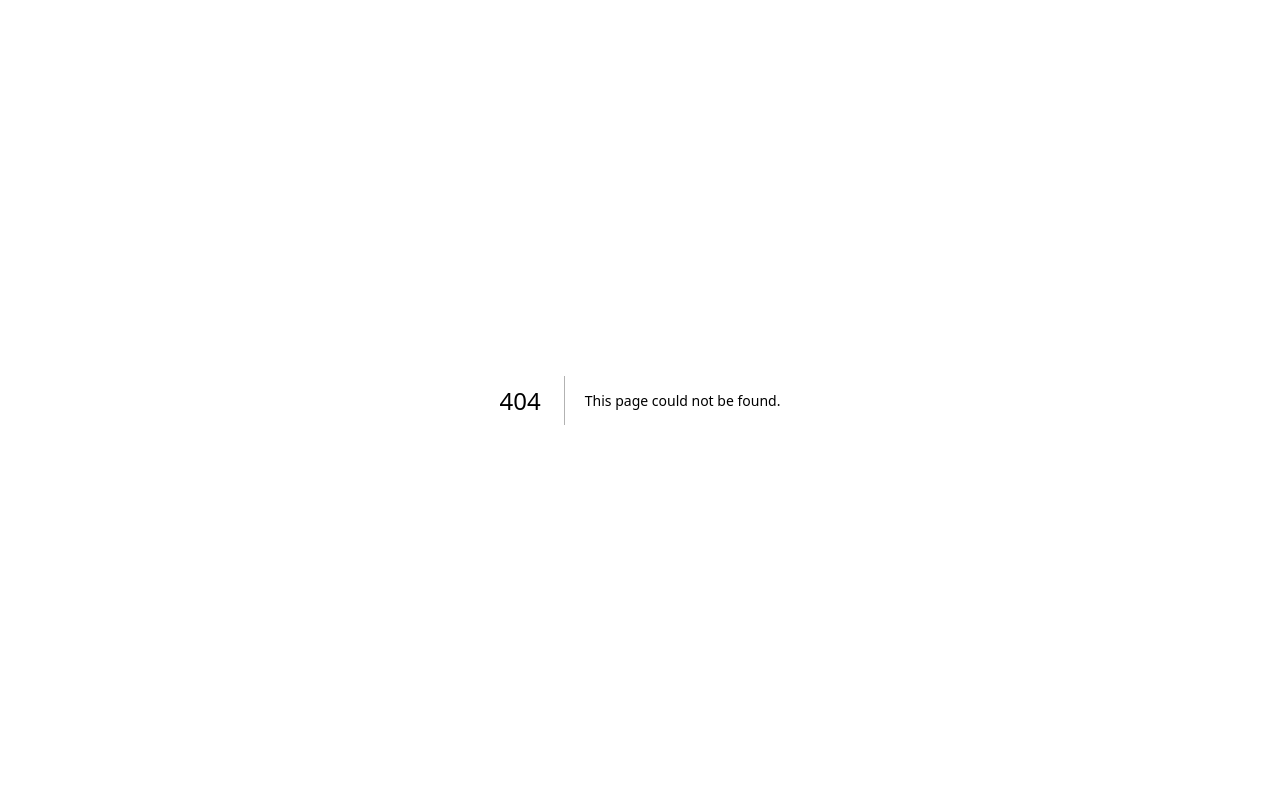
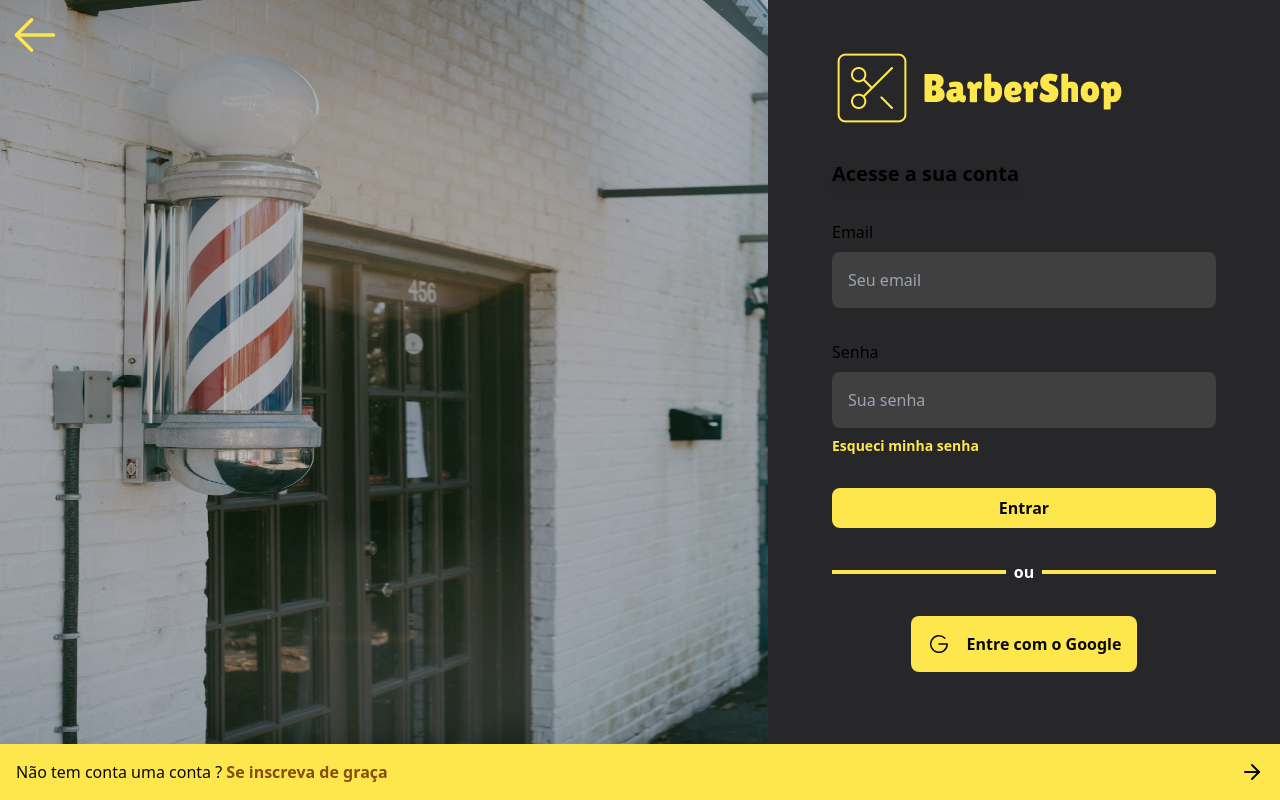
Before and after one commit to RelancioBorgesDev/CutConnect, a Next.js app: page /sign-in in a window 1280 px wide. Before the commit this address had no page. Built offline with nearby package versions, Linux system fonts and the light colour scheme.

Commit message:
feat: add pagina de login

```diff
--- /dev/null
+++ b/src/app/(auth)/layout.tsx
@@ -0,0 +1,7 @@
+export default function SignLayout({
+  children,
+}: Readonly<{
+  children: React.ReactNode;
+}>) {
+  return <main>{children}</main>;
+}
--- /dev/null
+++ b/src/app/(auth)/sign-in/page.tsx
@@ -0,0 +1,97 @@
+"use client";
+import React from "react";
+import Image from "next/image";
+import login from "@/assets/login.jpg";
+import logo from "@/assets/Logo.png";
+import { ArrowLeft, GoogleLogo } from "phosphor-react";
+import { ArrowRight } from "lucide-react";
+import Link from "next/link";
+
+export default function SignIn() {
+  return (
+    <main className="flex justify-between max-h-screen bg-zinc-800">
+      <section className="bg-login w-full relative">
+        <Image src={login} alt="asa" className="h-full opacity-70" />
+        <Link href={"/"} className="absolute top-2 left-2">
+          <ArrowLeft className="text-main-yellow" size={54}/>
+        </Link>
+      </section>
+      <section className="overflow-y-auto w-[60%] flex flex-col items-center px-16 py-12 gap-4">
+        <form className="w-full flex flex-col items-center gap-8" action="">
+          <header className=" w-full flex flex-col items-start gap-8">
+            <Image src={logo} alt="logo" />
+            <h1 className="text-xl font-semibold drop-shadow-lg">
+              Acesse a sua conta
+            </h1>
+          </header>
+          <div className="w-full flex flex-col gap-2 ">
+            <label htmlFor="" className="font-medium">
+              Email
+            </label>
+            <input
+              className="p-4 rounded-lg bg-neutral-700 focus:border-2 focus:border-main-yellow outline-none"
+              placeholder="Seu email"
+              type="email"
+            />
+            <small className="text-sm font-extralight text-red-500 hidden">
+              Errors
+            </small>
+          </div>
+
+          <div className="w-full flex flex-col gap-2">
+            <label className="font-medium" htmlFor="">
+              Senha
+            </label>
+            <input
+              placeholder="Sua senha"
+              type="password"
+              className="p-4 rounded-lg bg-neutral-700 focus:border-2 focus:border-main-yellow outline-none"
+            />
+            <small className="text-sm font-extralight text-red-500 hidden">
+              Errors
+            </small>
+            <small className="text-sm text-main-yellow font-semibold">
+              Esqueci minha senha
+            </small>
+          </div>
+
+          <button
+            className="w-full rounded-lg bg-main-yellow text-zinc-950 font-bold p-2 hover:brightness-90"
+            type="submit"
+          >
+            Entrar
+          </button>
+          <div className="w-full flex items-center gap-2">
+            <div className="w-full border-2 border-main-yellow h-1" />
+            <span className="text-white font-bold">ou</span>
+            <div className="w-full border-2 border-main-yellow h-1" />
+          </div>
+          <div>
+            <div className="flex items-center rounded-lg bg-main-yellow p-4 text-zinc-950 font-bold gap-4">
+              <span>
+                <GoogleLogo size={24} />
+              </span>
+              <span>Entre com o Google</span>
+            </div>
+          </div>
+
+          <div className="fixed bottom-0 left-0 right-0">
+            <Link className="w-full" href={"/"}>
+              <div className="w-full flex items-center justify-between  bg-main-yellow p-4 text-zinc-950 font-extralight gap-4">
+                <span>
+                  Não tem conta uma conta ?{" "}
+                  <b className="font-bold text-yellow-800">
+                    Se inscreva de graça
+                  </b>
+                </span>
+                <span>
+                  <ArrowRight size={24} />
+                </span>
+              </div>
+            </Link>
+          </div>
+        </form>
+      </section>
+    </main>
+  );
+}
--- /dev/null
+++ b/src/app/(auth)/sign-up/page.tsx
@@ -0,0 +1,7 @@
+import React from 'react'
+
+export default function SignUp() {
+  return (
+    <div>SignUp</div>
+  )
+}
--- a/src/app/page.tsx
+++ b/src/app/page.tsx
@@ -1,5 +1,6 @@
 import Image from "next/image";
 import logo from "@/assets/Logo.png";
+import Link from "next/link";
 
 export default function Home() {
   return (
@@ -20,9 +21,11 @@ export default function Home() {
             </li>
           </ul>
         </nav>
-        <button className="bg-main-yellow px-4 py-2 text-zinc-950 font-bold rounded-sm text-xl">
-          Entrar
-        </button>
+        <Link href={"/sign-in"}>
+          <button className="bg-main-yellow px-4 py-2 text-zinc-950 font-bold rounded-sm text-xl">
+            Entrar
+          </button>
+        </Link>
       </header>
       <section className="text-main-yellow h-[calc(100vh-112px)] flex flex-col justify-center items-center text-center gap-8 px-16">
         <h1 className="text-7xl font-bold">A sua nova experiência de estilo</h1>
--- a/tailwind.config.ts
+++ b/tailwind.config.ts
@@ -12,7 +12,7 @@ const config: Config = {
         intro: "url('/intro.jpg')",
       },
       fontFamily: {
-        "oleo-script": ['Oleo Script', 'system-ui'],
+        "oleo-script": ["Oleo Script", "system-ui"],
       },
       colors: {
         "main-yellow": "#FDE74C",
```
Also changed, not shown: package.json (+7 -5 lines), src/assets/login.jpg (added), 1 other file (tests, documents, lock files or other folders).
